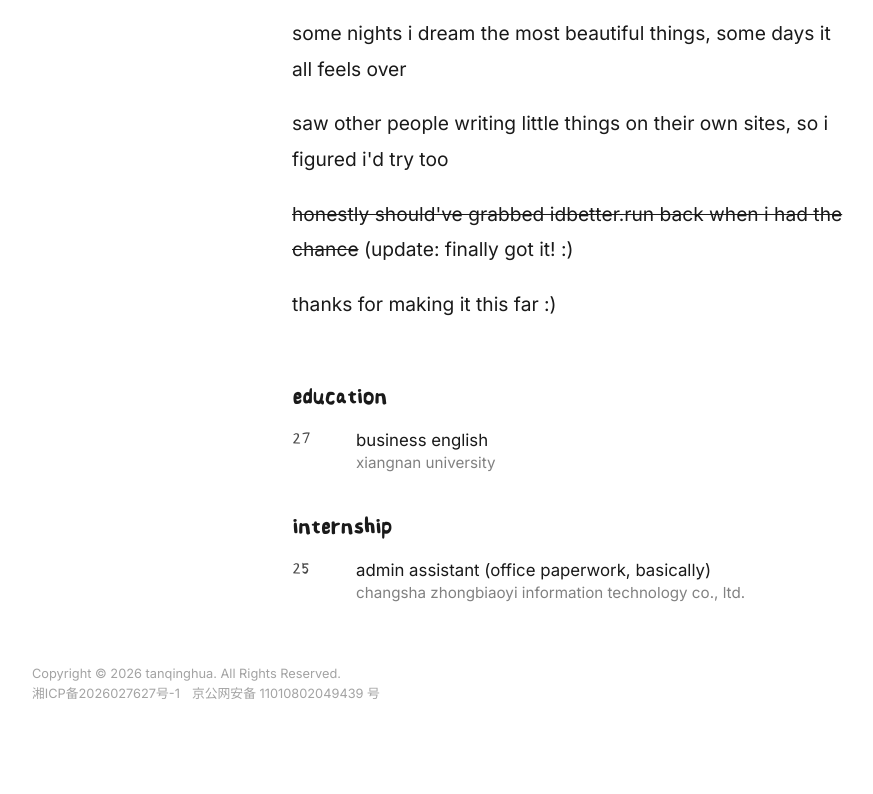
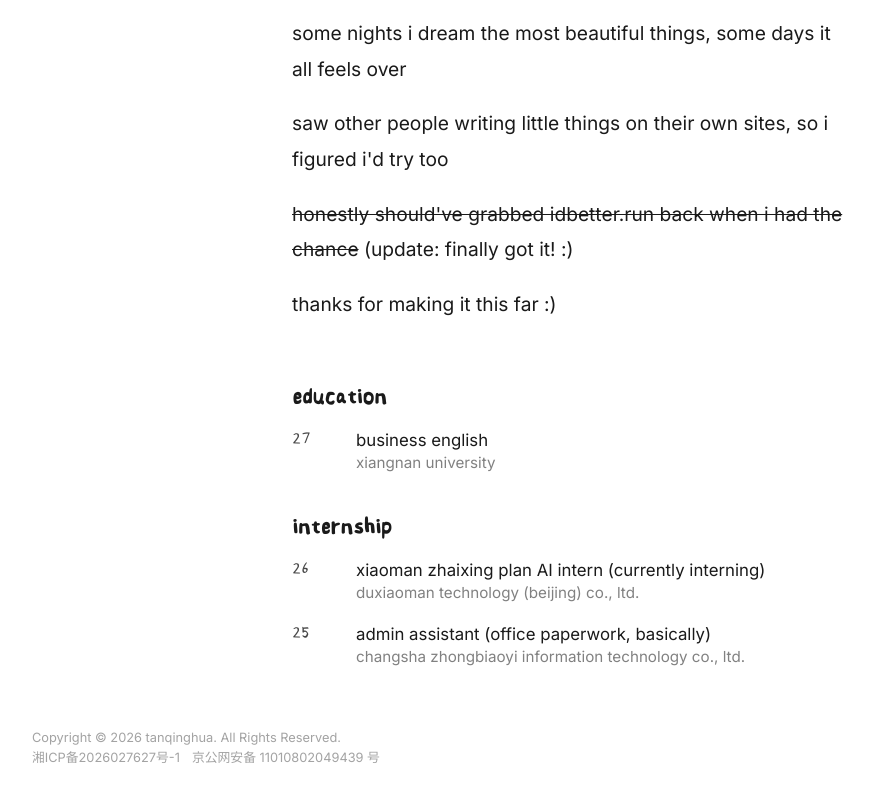
Before and after one commit to idbetterrun/tanqinghuadot, a website: page about.html in a window 1280 px wide. Shown: the part 731-1525 px from the top of the page, without its empty margins (56-929 px from the left). Before the commit the page ends 1461 px from the top, so only its background shows below. Drawn offline with Linux system fonts and the light colour scheme.

Commit message:
feat(about): add Duxiaoman AI internship

```diff
--- a/about.html
+++ b/about.html
@@ -57,6 +57,13 @@
         <h2 class="resume-head" data-i18n="resume.internHead">internship</h2>
         <ul class="resume-list">
           <li>
+            <span class="resume-year">26</span>
+            <span class="resume-body">
+              <span class="resume-title" data-i18n="resume.role2">xiaoman zhaixing plan AI intern (currently interning)</span>
+              <span class="resume-org" data-i18n="resume.org4">duxiaoman technology (beijing) co., ltd.</span>
+            </span>
+          </li>
+          <li>
             <span class="resume-year">25</span>
             <span class="resume-body">
               <span class="resume-title" data-i18n="resume.role">admin assistant (office paperwork, basically)</span>
--- a/js/i18n.js
+++ b/js/i18n.js
@@ -40,6 +40,8 @@
     "resume.org2": "湖南工业职业技术学院",
     "resume.role": "行政助理（基本就是处理办公室文书）",
     "resume.org3": "长沙中标易信息技术有限公司",
+    "resume.role2": "小满摘星计划 AI 实习生（实习中）",
+    "resume.org4": "度小满科技（北京）有限公司",
 
     /* about 弹窗 + 笔 */
     "modal.q": "你不会因为我的学历看不起我吧？",
```
Also changed, not shown: index.html (+1 -2 lines).
